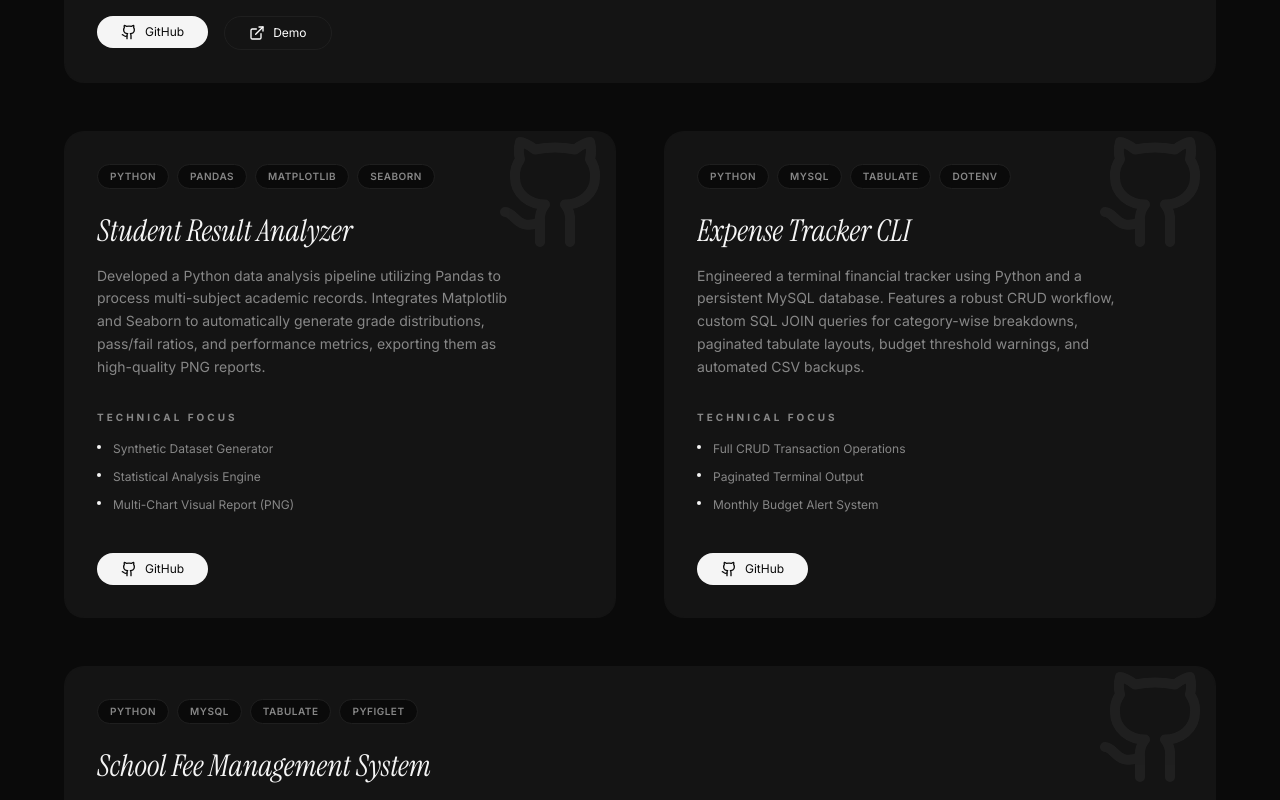
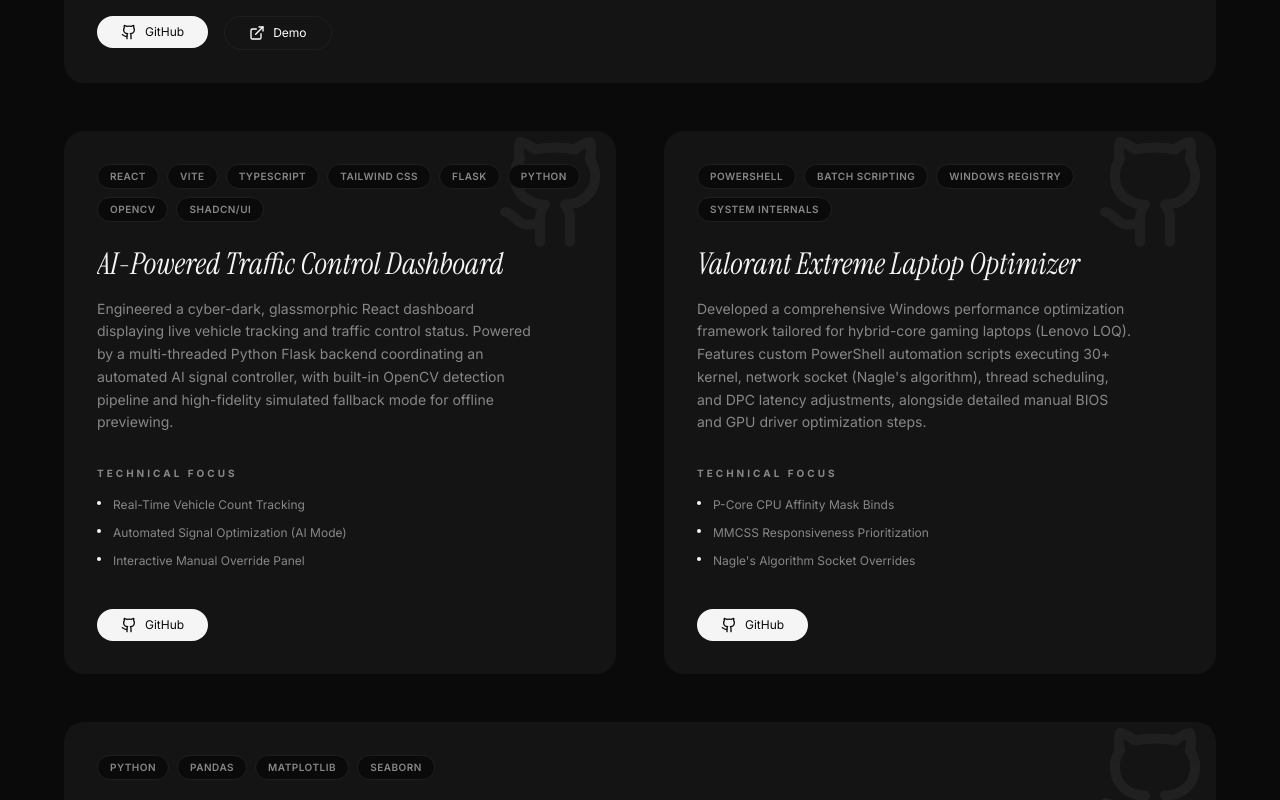
Before and after one commit to vijaybarhate/portfolio, a React (Vite) app: page / in a window 1280 px wide. Shown: the part 3300-4100 px from the top of the page. Built offline with nearby package versions, Linux system fonts and the light colour scheme.

Commit message:
docs: optimize GitHub profile and project READMEs

```diff
--- a/src/data/projects.ts
+++ b/src/data/projects.ts
@@ -27,6 +27,40 @@
     ],
     githubUrl: "https://github.com/vijaybarhate/SONIVIO-Music-Player",
     liveUrl: "https://vijaybarhate.github.io/SONIVIO-Music-Player/"
+  },
+  {
+    id: "traffic-control",
+    title: "AI-Powered Traffic Control Dashboard",
+    description: "Real-time glassmorphic traffic management dashboard and AI control system with multi-threaded Python Flask backend and optional OpenCV vehicle detection.",
+    longDescription: "Engineered a cyber-dark, glassmorphic React dashboard displaying live vehicle tracking and traffic control status. Powered by a multi-threaded Python Flask backend coordinating an automated AI signal controller, with built-in OpenCV detection pipeline and high-fidelity simulated fallback mode for offline previewing.",
+    stack: ["React", "Vite", "TypeScript", "Tailwind CSS", "Flask", "Python", "OpenCV", "shadcn/ui"],
+    features: [
+      "Real-Time Vehicle Count Tracking",
+      "Automated Signal Optimization (AI Mode)",
+      "Interactive Manual Override Panel",
+      "Multi-Threaded Flask Backend API",
+      "Optional OpenCV Computer Vision Pipeline",
+      "Robust Simulated Fallback Mode",
+      "Cyber-Dark Glassmorphic UI Aesthetics"
+    ],
+    githubUrl: "https://github.com/vijaybarhate/Smart-Traffic-Control-Dashboard"
+  },
+  {
+    id: "valorant-tweaks",
+    title: "Valorant Extreme Laptop Optimizer",
+    description: "Deep systems performance tuning and automation scripts for Intel hybrid CPUs and NVIDIA GPUs on Windows, maximizing FPS and eliminating frame stuttering.",
+    longDescription: "Developed a comprehensive Windows performance optimization framework tailored for hybrid-core gaming laptops (Lenovo LOQ). Features custom PowerShell automation scripts executing 30+ kernel, network socket (Nagle's algorithm), thread scheduling, and DPC latency adjustments, alongside detailed manual BIOS and GPU driver optimization steps.",
+    stack: ["PowerShell", "Batch Scripting", "Windows Registry", "System Internals"],
+    features: [
+      "P-Core CPU Affinity Mask Binds",
+      "MMCSS Responsiveness Prioritization",
+      "Nagle's Algorithm Socket Overrides",
+      "DPC Latency Minimization (MSI Mode)",
+      "Service Stripping & Telemetry Auditing",
+      "Ultimate Performance Power BCD Binds",
+      "Automatic and Manual Optimization Layouts"
+    ],
+    githubUrl: "https://github.com/vijaybarhate/Valorant-Extreme-LOQ"
   },
   {
     id: "result-analyzer",
```
Also changed, not shown: 1 other file (tests, documents, lock files or other folders).
